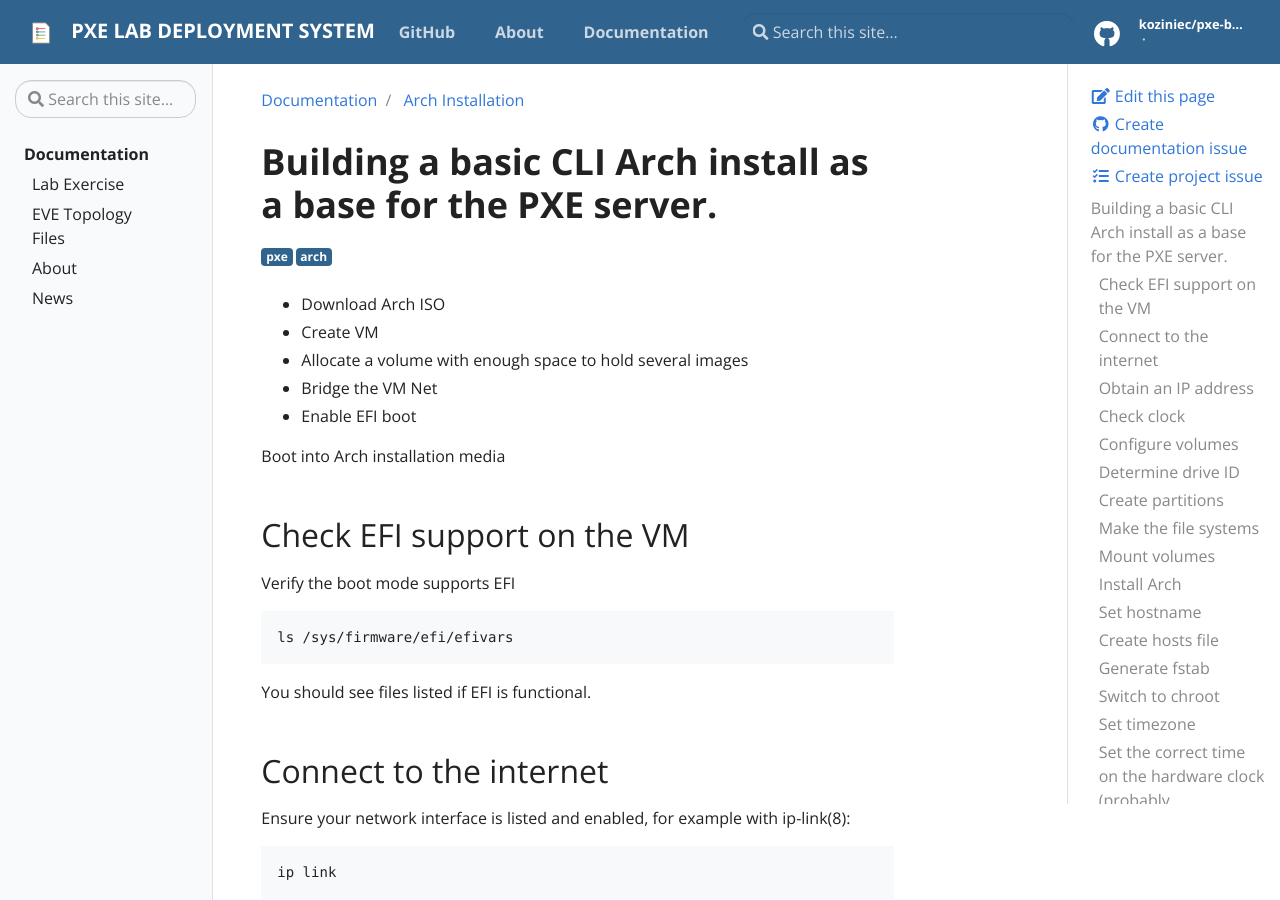
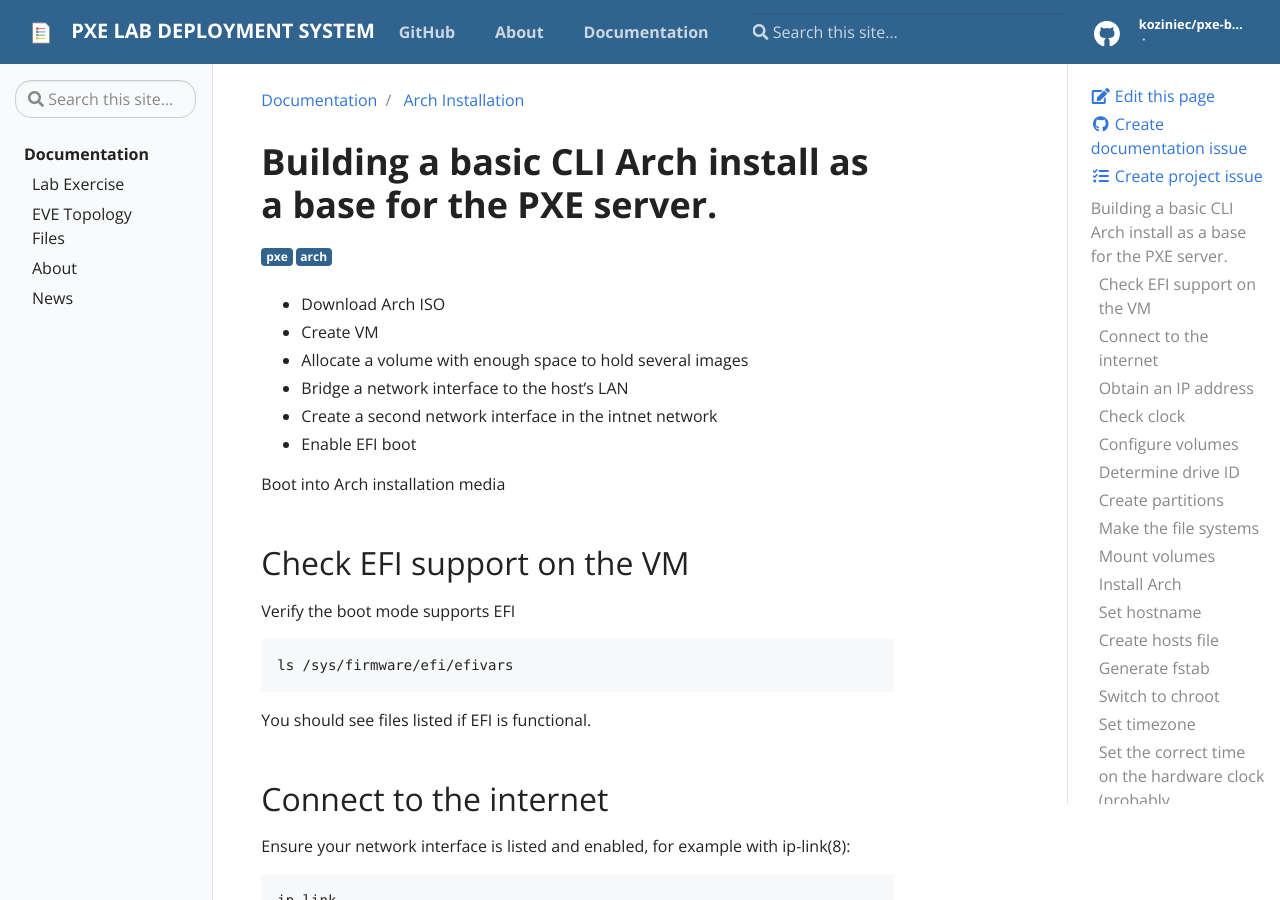
Before and after one commit to koziniec/pxe-boot, a Jekyll site: the page built from _docs/Arch Installation.md, in a window 1280 px wide and 900 px high. Built offline with Jekyll 4.4.1, drawn with Linux system fonts in a browser that asks for light colours.

Commit message:
Update Arch Installation.md

```diff
--- a/_docs/Arch Installation.md
+++ b/_docs/Arch Installation.md
@@ -9,7 +9,8 @@ description: Basic Arch OS configuration
 * Download Arch ISO
 * Create VM
 * Allocate a volume with enough space to hold several images
-* Bridge the VM Net
+* Bridge a network interface to the host's LAN
+* Create a second network interface in the intnet network
 * Enable EFI boot
 
 Boot into Arch installation media
```
